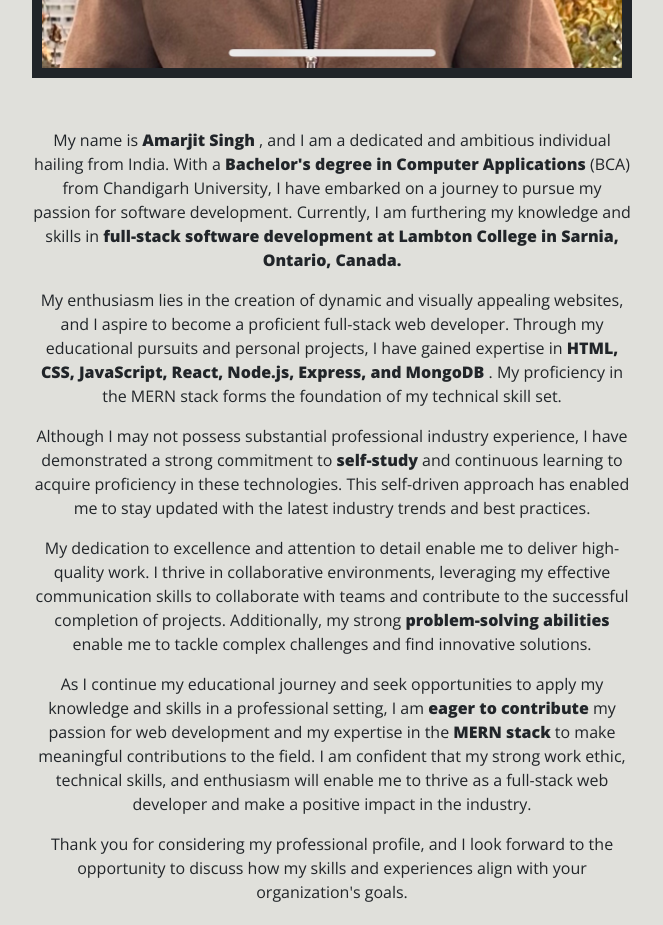
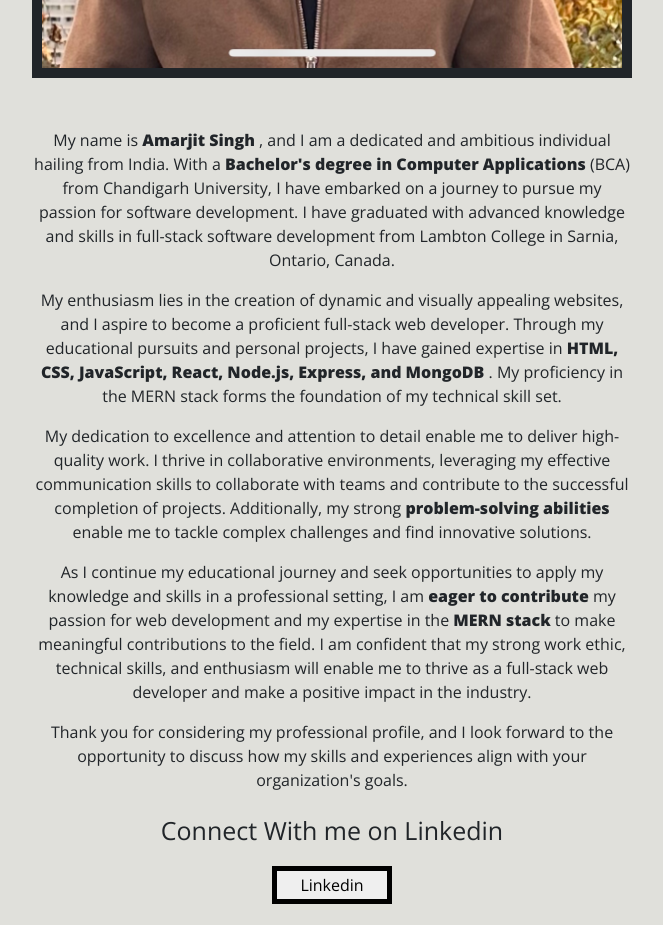
Before and after one commit to amarjitmangarhia/portfolio, a React (Create React App) app: page /about in a window 1280 px wide. Shown: the part 1000-1925 px from the top of the page, without its empty margins (308-971 px from the left). Built offline with nearby package versions, Linux system fonts and the light colour scheme.

Commit message:
added new project front end website

```diff
--- a/src/components/about/About.js
+++ b/src/components/about/About.js
@@ -22,13 +22,9 @@ const About = () => {
             ambitious individual hailing from India. With a{" "}
             <span> Bachelor's degree in Computer Applications </span> (BCA) from
             Chandigarh University, I have embarked on a journey to pursue my
-            passion for software development. Currently, I am furthering my
-            knowledge and skills in{" "}
-            <span>
-              {" "}
-              full-stack software development at Lambton College in Sarnia,
-              Ontario, Canada.{" "}
-            </span>
+            passion for software development. I have graduated with advanced
+            knowledge and skills in full-stack software development from Lambton
+            College in Sarnia, Ontario, Canada.
           </p>
 
           <p>
@@ -42,15 +38,6 @@ const About = () => {
             </span>
             . My proficiency in the MERN stack forms the foundation of my
             technical skill set.
-          </p>
-
-          <p>
-            Although I may not possess substantial professional industry
-            experience, I have demonstrated a strong commitment to{" "}
-            <span> self-study </span> and continuous learning to acquire
-            proficiency in these technologies. This self-driven approach has
-            enabled me to stay updated with the latest industry trends and best
-            practices.
           </p>
 
           <p>
--- a/src/components/projects/Projects.js
+++ b/src/components/projects/Projects.js
@@ -7,6 +7,7 @@ import twitter_app from "../../images/projectImages/twitter.png";
 import guess_number_game from "../../images/projectImages/guess_number_game.png";
 import cricket from "../../images/projectImages/cricket.png";
 import ecommerce from "../../images/projectImages/ecommerce.jpg";
+import handyman from "../../images/projectImages/handyman.png";
 
 const Projects = () => {
   return (
@@ -52,6 +53,15 @@ const Projects = () => {
             "Welcome to the Guess Number Game! Your challenge is to guess a number between 1 and 20. After making your guess, the game will reveal the hidden number to see if you've guessed correctly."
           }
         />
+        <Project
+          image={handyman}
+          appName={"HandyMan Tool Website"}
+          link={"https://frontendprojectwebsite.vercel.app/"}
+          githubLink={"https://github.com/amarjitmangarhia/frontendproject"}
+          appDescription={
+            "Explore my website project dedicated to essential handyman tools, designed to simplify DIY projects effortlessly."
+          }
+        />
       </div>
     </div>
   );
```
Also changed, not shown: 2 other files (tests, documents, lock files or other folders).
